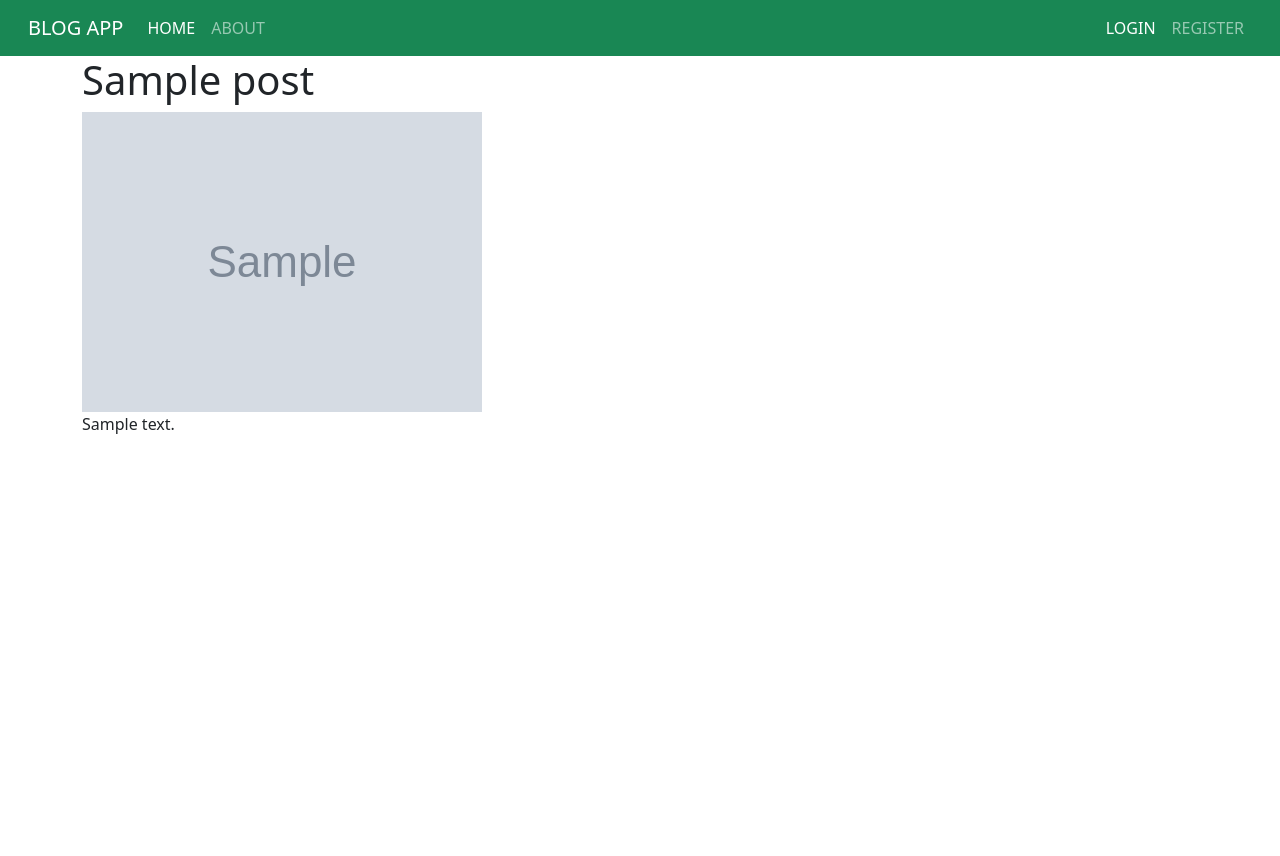
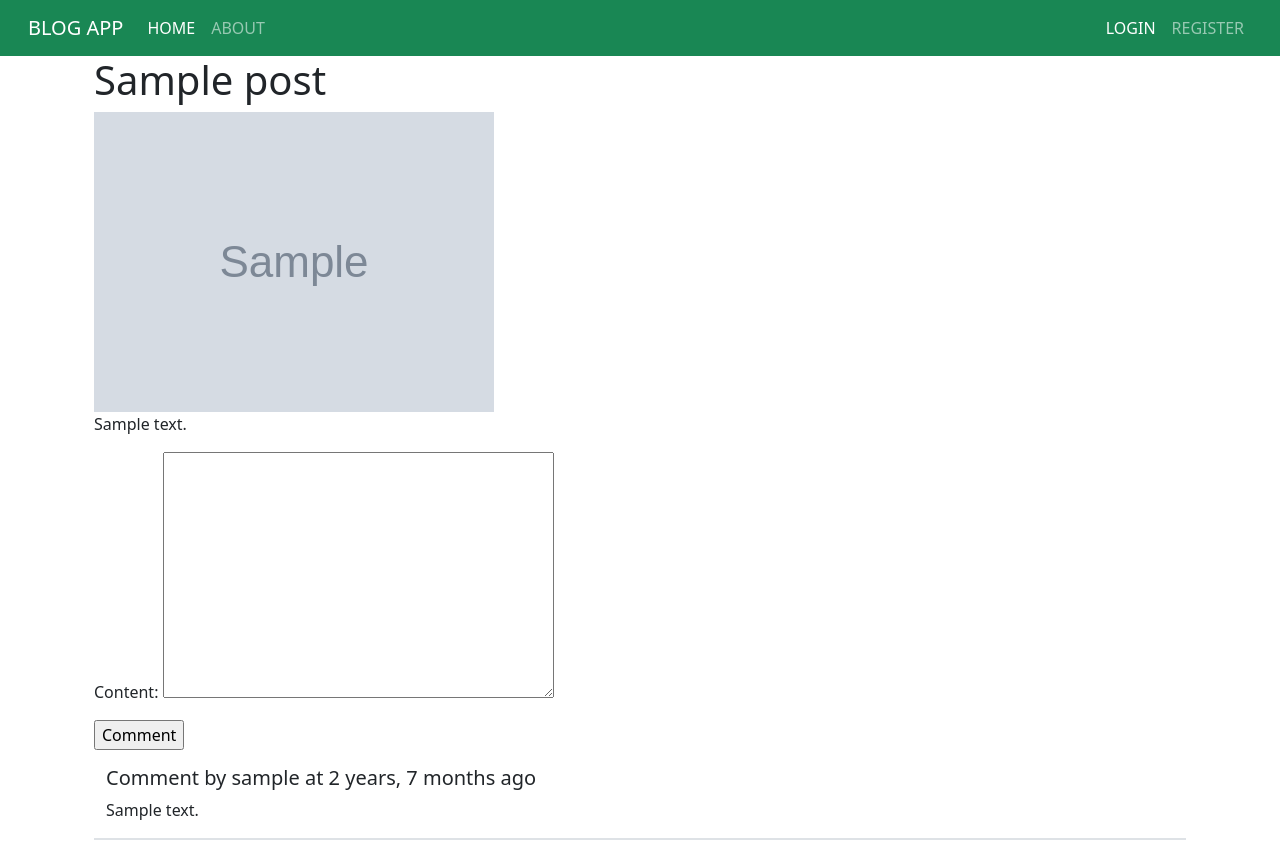
Before and after one commit to FatihG34/blog_app_2, a Django app: a page that uses blog/templates/blog/post_detail.html in a window 1280 px wide. Before the commit the page ends 434 px from the top, so only its background shows below. Run offline with Django 4.2, Linux system fonts and the light colour scheme; tables that the repository leaves empty hold one stand-in row (values such as "Sample post"); grey boxes marked "Sample" are stand-in pictures.

Commit message:
comment added and shown

```diff
--- a/blog/models.py
+++ b/blog/models.py
@@ -45,6 +45,8 @@ class Post(models.Model):
     def like_count(self):
         return self.like_set.all().count()
 
+    def comments(self):
+        return self.comment_set.all()
 class Comment(models.Model):
     user = models.ForeignKey(User, on_delete=models.CASCADE)
     post = models.ForeignKey(Post, on_delete=models.CASCADE)
--- a/blog/templates/blog/post_detail.html
+++ b/blog/templates/blog/post_detail.html
@@ -1,6 +1,24 @@
 {% extends 'base.html' %}
 {% block content %}
-<h1>{{object.title}}</h1>
-<img src="{{object.image.url}} " alt="{{object.title}}">
-<p>{{object.content}}</p>
+<div class="container">
+    <h1>{{object.title}}</h1>
+    <img src="{{object.image.url}} " alt="{{object.title}}">
+    <p>{{object.content}}</p>
+    <div class="contianer">
+        <form action="" method='post'>
+            {% csrf_token %}
+            {{form.as_p}}
+            <input type="submit" value="Comment">
+        </form>
+
+        {% for comment in object.comments %}
+        <div class="container border-bottom border-2 my-3">
+            <h5>Comment by {{comment.user}} at {{comment.time_stamp|timesince}} ago</h5>
+            <p>{{comment.content}}</p>
+        </div>
+        {% endfor %}
+
+    </div>
+</div>
+
 {% endblock content %}
--- a/blog/views.py
+++ b/blog/views.py
@@ -1,6 +1,6 @@
 from urllib import request
 from django.shortcuts import render, redirect
-from .forms import PostForm
+from .forms import CommentForm, PostForm
 from blog.models import Post
 from django.shortcuts import get_object_or_404
 
@@ -28,9 +28,17 @@ def post_create(request):
 
 def post_detail(request,slug):
     # obj = get_object_or_404(Post, slug=slug)
+    form = CommentForm(request.POST or None)
     obj = Post.objects.get(slug=slug)
+    if form.is_valid():
+        comment = form.save(commit=False)
+        comment.user = request.user
+        comment.post = obj
+        comment.save()
+        return redirect('blog:detail', slug=slug)
     context = {
-        "object": obj
+        "object": obj,
+        "form": form
     }
     return render(request, "blog/post_detail.html", context)
 
```
Also changed, not shown: blog/forms.py (line endings or trailing spaces).
